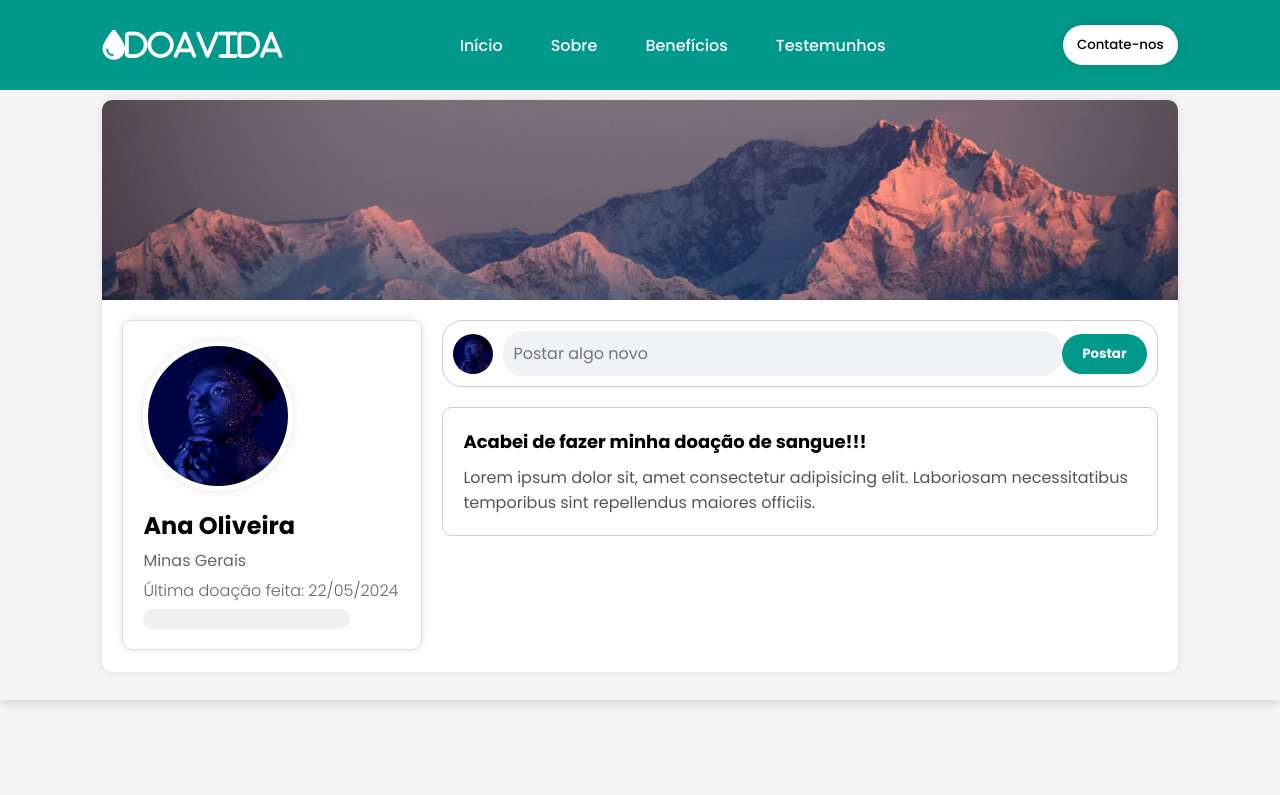
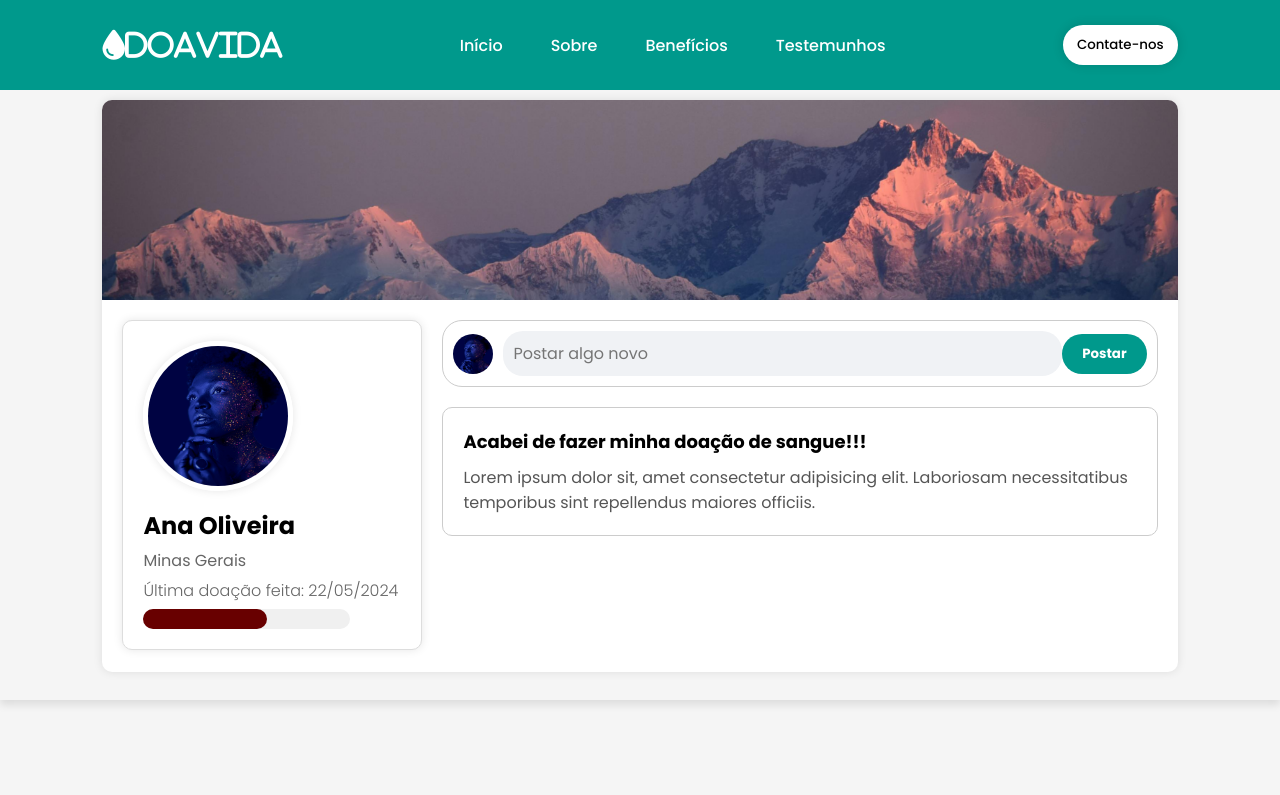
Before and after one commit to gabAndraade/project-vida-e-carreira, a plain HTML site: page index.html in a window 1280 px wide. Shown: the top 795 px of the page. Drawn offline with nearby package versions, Linux system fonts and the light colour scheme; files whose address does not match are found by name.

Commit message:
add color on progress bar

```diff
--- a/index.html
+++ b/index.html
@@ -72,7 +72,9 @@
                             <h4>Última doação feita: 22/05/2024</h4>
                         </div>
 
-                        <div class="profile-progress"></div>
+                        <div class="profile-progress">
+                            <div class="progress-bar"></div>
+                          </div>
                     </div>
                     <div class="posts">
                         <div class="input-post">
```
